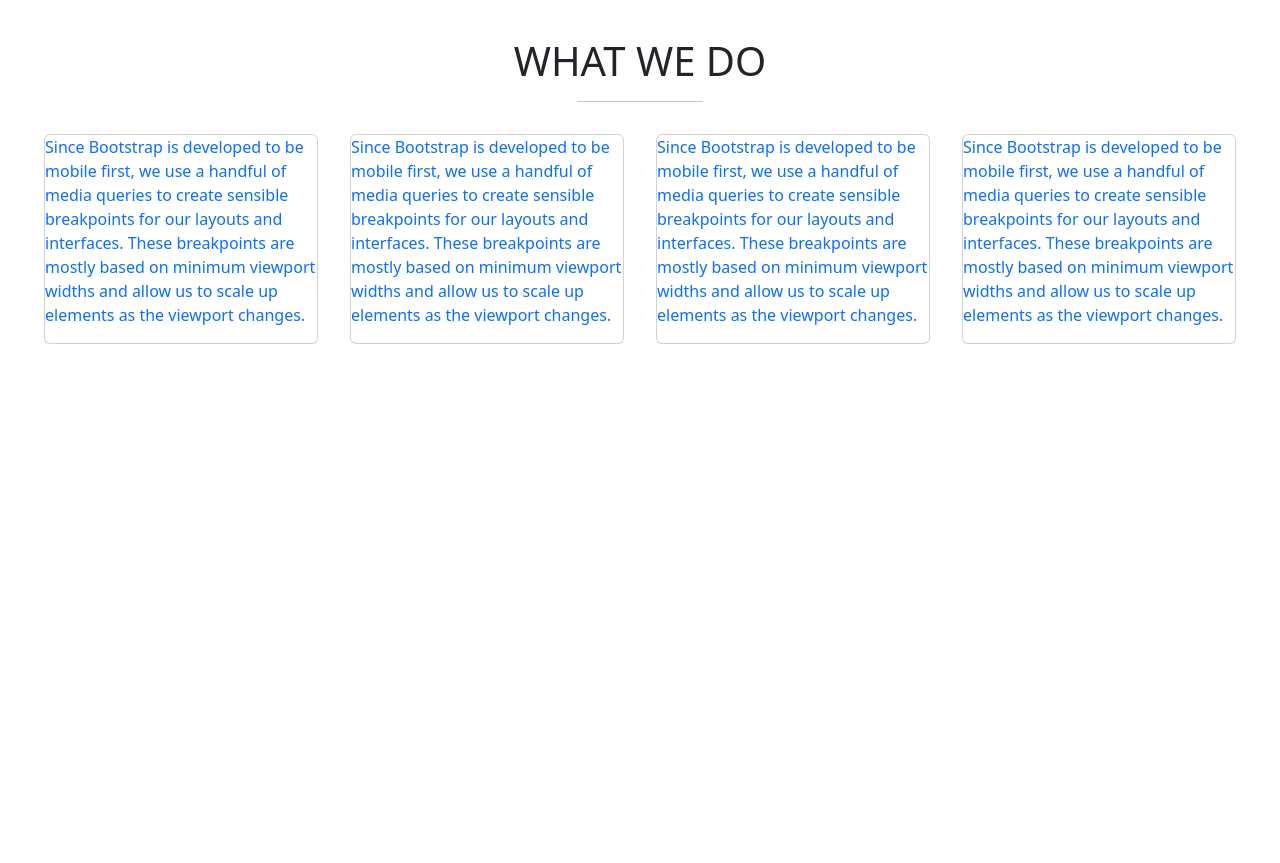
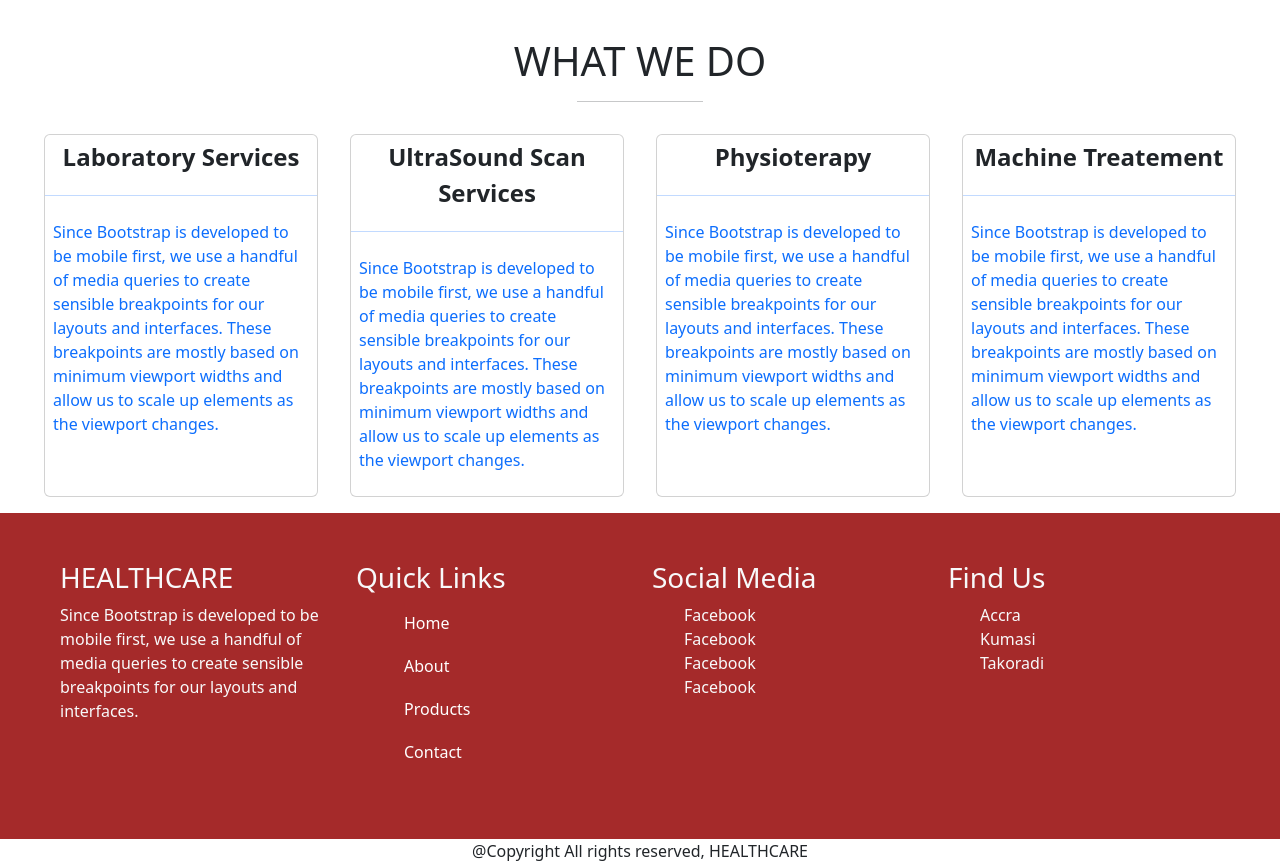
Before and after one commit to maccony202/Profecysite, a React (Create React App) app in the folder profecysite/: page / in a window 1280 px wide. Shown: the part 440-1303 px from the top of the page. Before the commit the page ends 800 px from the top, so only its background shows below. Built offline with nearby package versions, Linux system fonts and the light colour scheme.

Commit message:
Add footer

```diff
--- a/profecysite/src/App.css
+++ b/profecysite/src/App.css
@@ -74,12 +74,6 @@
   }
 }
 
-.line1 {
-  width: 10%;
-  height: 5px solid red;
-  margin-left: 45%;
-}
-
 @media (max-width: 768px) {
   .cards{
     display: flex;
@@ -89,3 +83,24 @@
     margin: 5% 15%;
   }
 }
+
+.line1 {
+  width: 10%;
+  margin-left: 45%;
+}
+
+.quicklinks ul {
+  list-style: none;
+}
+
+.footer {
+  background-color: brown;
+}
+
+.social-links ul {
+  list-style: none;
+}
+
+.findus ul {
+  list-style: none;
+}
--- a/profecysite/src/Components/Headline.js
+++ b/profecysite/src/Components/Headline.js
@@ -1,12 +1,15 @@
-import React from "react";
+import React, {useState} from "react";
 import 'bootstrap/dist/css/bootstrap.min.css';
 import Container from 'react-bootstrap/Container';
 import Row from "react-bootstrap/Row";
 import Col from "react-bootstrap/Col";
 import doc1 from './images/doc1.jpeg'
 import Card from 'react-bootstrap/Card';
+import {Link} from 'react-router-dom';
 
 const Headline = () => {
+  const [click, setClick] = useState(false);
+    const handleClick = () => setClick(!click);
     return(
       <>
       <Container fluid>
@@ -26,7 +29,9 @@ const Headline = () => {
         <hr className="line1"/>
         <div className="d-flex  text-primary p-3 cards">
           <Card className="mx-3">
-          <p>Since Bootstrap is developed to be mobile first,
+            <strong className="text-dark text-center fs-4 p-1">Laboratory Services</strong>
+            <hr/>
+          <p className="p-2">Since Bootstrap is developed to be mobile first,
           we use a handful of media queries to create sensible
           breakpoints for our layouts and interfaces. These breakpoints are
           mostly based on minimum viewport widths and allow
@@ -34,7 +39,9 @@ const Headline = () => {
           </Card>
 
          <Card className="mx-3">
-         <p>Since Bootstrap is developed to be mobile first,
+         <strong className="text-dark text-center fs-4 p-1">UltraSound Scan Services</strong>
+            <hr/>
+         <p className="p-2">Since Bootstrap is developed to be mobile first,
           we use a handful of media queries to create sensible
           breakpoints for our layouts and interfaces. These breakpoints are
           mostly based on minimum viewport widths and allow
@@ -42,7 +49,9 @@ const Headline = () => {
          </Card>
 
          <Card className="mx-3">
-         <p>Since Bootstrap is developed to be mobile first,
+         <strong className="text-dark text-center fs-4 p-1">Physioterapy</strong>
+            <hr/>
+         <p className="p-2">Since Bootstrap is developed to be mobile first,
           we use a handful of media queries to create sensible
           breakpoints for our layouts and interfaces. These breakpoints are
           mostly based on minimum viewport widths and allow
@@ -50,7 +59,9 @@ const Headline = () => {
          </Card>
 
          <Card className="mx-3">
-         <p>Since Bootstrap is developed to be mobile first,
+         <strong className="text-dark text-center fs-4 p-1">Machine Treatement</strong>
+            <hr/>
+         <p className="p-2">Since Bootstrap is developed to be mobile first,
           we use a handful of media queries to create sensible
           breakpoints for our layouts and interfaces. These breakpoints are
           mostly based on minimum viewport widths and allow
@@ -59,6 +70,61 @@ const Headline = () => {
         </div>
         </Col>
 
+        <Row className="footer p-5" sm={1} md={2} lg={4}>
+        <div className="text-light">
+            <h3>HEALTHCARE</h3>
+            <p>Since Bootstrap is developed to be mobile first,
+          we use a handful of media queries to create sensible
+          breakpoints for our layouts and interfaces.</p>
+          </div>
+          <div className="quicklinks">
+            <h3 className="text-light">Quick Links</h3>
+            <ul>
+            <li className="nav-item">
+                <Link to ="/" activeClassName="active" className="nav-links" onClick={handleClick}>
+                     Home
+                </Link>
+                </li>
+                <li className="nav-item">
+                <Link to ="/about" activeClassName="active" className="nav-links" onClick={handleClick}>
+                        About
+                </Link>
+                </li>
+                    <li className="nav-item">
+                <Link to ="/products" activeClassName="active" className="nav-links" onClick={handleClick}>
+                        Products
+                </Link>
+                </li>
+                    <li className="nav-item">
+                <Link to ="/contact" activeClassName="active" className="nav-links" onClick={handleClick}>
+                        Contact
+                </Link>
+                </li>
+            </ul>
+          </div>
+          <div className="social-links text-light">
+            <h3>Social Media</h3>
+            <ul>
+              <li>Facebook</li>
+              <li>Facebook</li>
+              <li>Facebook</li>
+              <li>Facebook</li>
+            </ul>
+          </div>
+          <div className="findus text-light">
+            <h3>Find Us</h3>
+            <ul>
+              <li>Accra</li>
+              <li>Kumasi </li>
+              <li>Takoradi</li>
+            </ul>
+
+          </div>
+        </Row>
+        <div className="text-center">
+          @Copyright All rights reserved, HEALTHCARE
+        </div>
+
       </Container>
 
      </>
```
